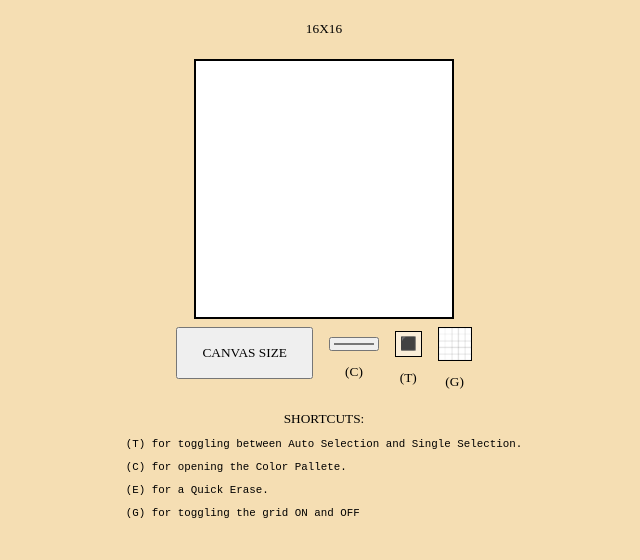
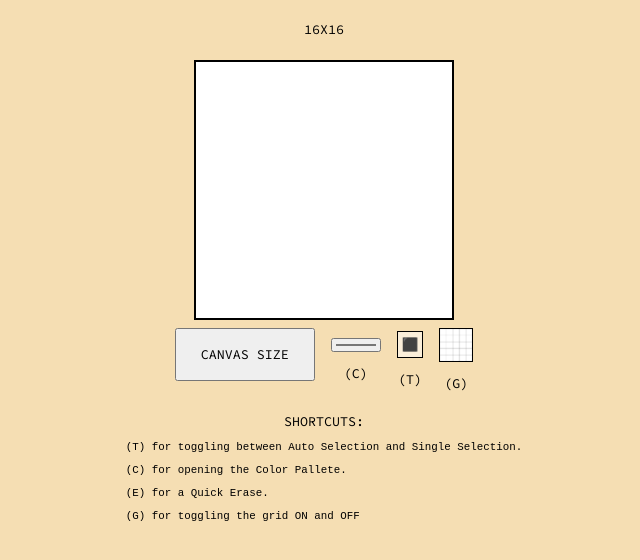
Before and after one commit to alejandroh9800/Etch-A-Sketch, a plain HTML site: page index.html in a window 1280 px wide. Shown: the whole page, without its empty margins (316-956 px from the left). Drawn offline with nearby package versions, Linux system fonts and the light colour scheme.

Commit message:
fixed font

```diff
--- a/styles.css
+++ b/styles.css
@@ -4,8 +4,9 @@
 }
 
 @font-face {
-    font-family: Source Code Pro;
+    font-family: Sauce;
     src: local('/assets/SourceCodePro-VariableFont_wght.ttf');
+    src:url('./assets/SourceCodePro-VariableFont_wght.ttf');
 }
 
 .row {
@@ -30,14 +31,14 @@
 button{
     padding: 1rem 1.5rem;
     height: fit-content;
-    font-family: Source Code Pro;
+    font-family: Sauce;
     cursor: pointer;
 }
 
 body{
     font-size: smaller;
     background: wheat;
-    font-family: Source Code Pro;
+    font-family: Sauce;
 }
 
 #container{
```
